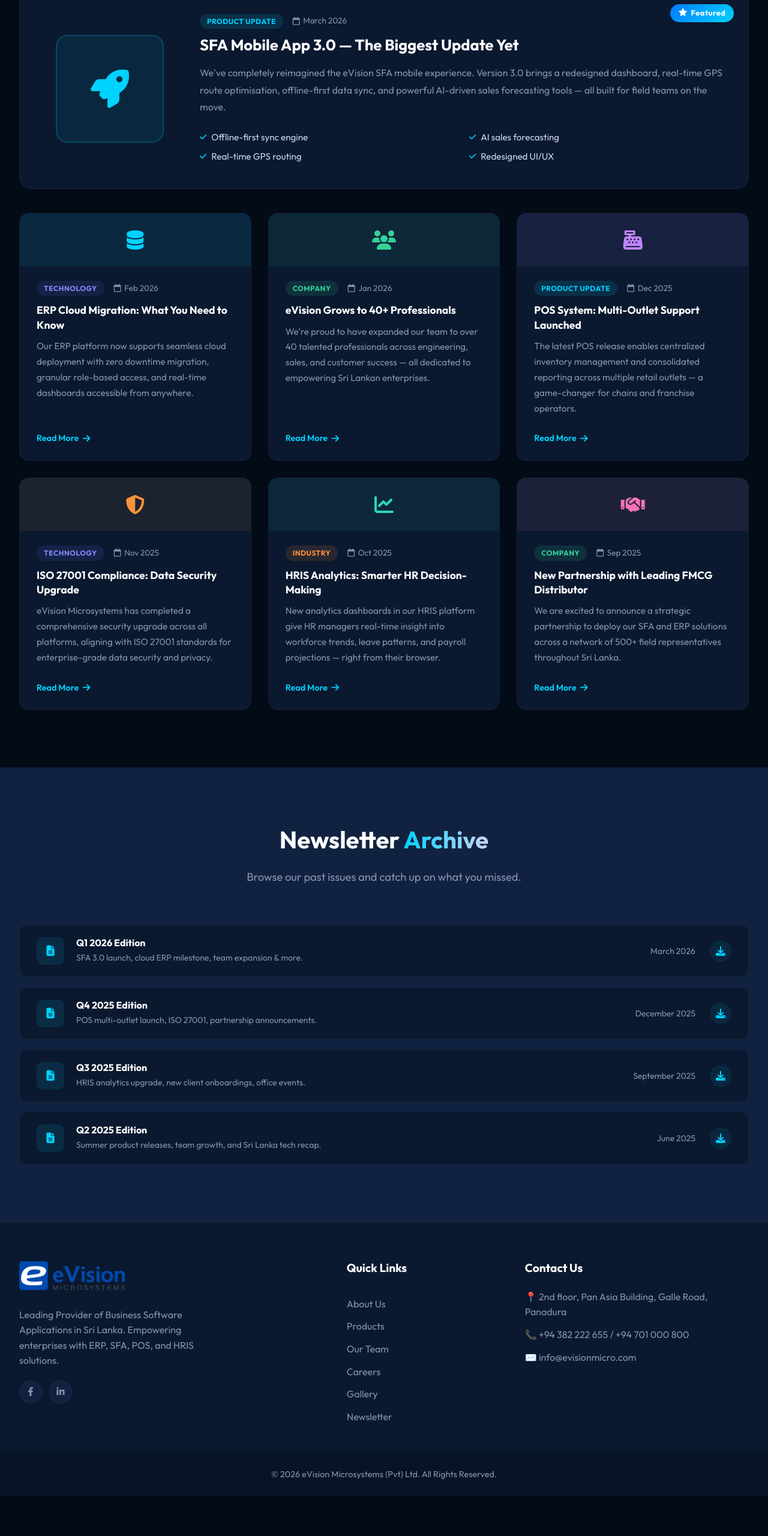
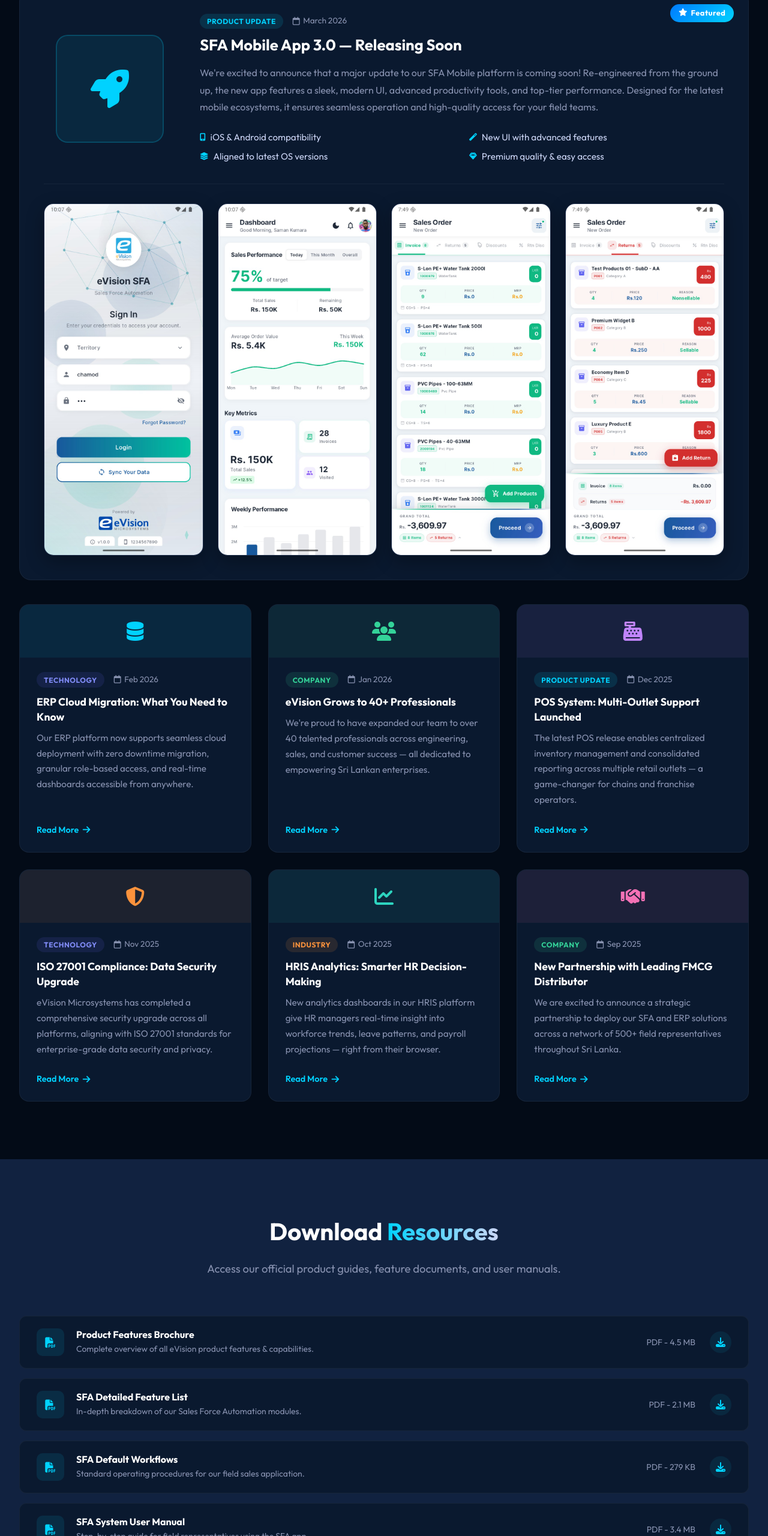
Before and after one commit to nejawittatchy/evisionmicro-web, a website built with Vite: page newsletter.html in a window 1280 px wide. Shown: the part 946-3506 px from the top of the page at 60% size. Before the commit the page ends 3439 px from the top, so only its background shows below. Built offline with nearby package versions, Linux system fonts and the light colour scheme.

Commit message:
feat: Implement new global styling, add ERP and POS system previews, include various product documents, and update site navigation and content across multiple pages.

```diff
--- a/newsletter.html
+++ b/newsletter.html
@@ -139,16 +139,32 @@
                 <span class="nl-tag nl-tag-product">Product Update</span>
                 <span class="nl-date"><i class="far fa-calendar"></i> March 2026</span>
               </div>
-              <h3>SFA Mobile App 3.0 — The Biggest Update Yet</h3>
+              <h3>SFA Mobile App 3.0 — Releasing Soon</h3>
               <p>
-                We've completely reimagined the eVision SFA mobile experience. Version 3.0 brings a redesigned dashboard, real-time GPS route optimisation, offline-first data sync, and powerful AI-driven sales forecasting tools — all built for field teams on the move.
+                We're excited to announce that a major update to our SFA Mobile platform is coming soon! Re-engineered from the ground up, the new app features a sleek, modern UI, advanced productivity tools, and top-tier performance. Designed for the latest mobile ecosystems, it ensures seamless operation and high-quality access for your field teams.
               </p>
               <div class="nl-highlights">
-                <div class="nl-highlight-item"><i class="fas fa-check"></i> Offline-first sync engine</div>
-                <div class="nl-highlight-item"><i class="fas fa-check"></i> AI sales forecasting</div>
-                <div class="nl-highlight-item"><i class="fas fa-check"></i> Real-time GPS routing</div>
-                <div class="nl-highlight-item"><i class="fas fa-check"></i> Redesigned UI/UX</div>
+                <div class="nl-highlight-item"><i class="fas fa-mobile-alt"></i> iOS & Android compatibility</div>
+                <div class="nl-highlight-item"><i class="fas fa-magic"></i> New UI with advanced features</div>
+                <div class="nl-highlight-item"><i class="fas fa-layer-group"></i> Aligned to latest OS versions</div>
+                <div class="nl-highlight-item"><i class="fas fa-gem"></i> Premium quality & easy access</div>
               </div>
+            </div>
+          </div>
+
+          <!-- New App Preview Image Grid -->
+          <div class="nl-image-grid">
+            <div class="nl-image-item">
+              <img src="src/images/new-pda/WhatsApp Image 2026-03-23 at 10.17.58.jpeg" alt="SFA App Preview 1">
+            </div>
+            <div class="nl-image-item">
+              <img src="src/images/new-pda/WhatsApp Image 2026-03-23 at 10.17.58 (1).jpeg" alt="SFA App Preview 2">
+            </div>
+            <div class="nl-image-item">
+              <img src="src/images/new-pda/WhatsApp Image 2026-03-23 at 10.17.58 (2).jpeg" alt="SFA App Preview 3">
+            </div>
+            <div class="nl-image-item">
+              <img src="src/images/new-pda/WhatsApp Image 2026-03-23 at 10.17.58 (3).jpeg" alt="SFA App Preview 4">
             </div>
           </div>
         </div>
@@ -266,59 +282,63 @@
     <section class="section-padding" style="background-color: var(--color-surface-light);">
       <div class="container">
         <div class="section-header text-center">
-          <h2 class="section-title">Newsletter <span class="highlight">Archive</span></h2>
-          <p class="section-subtitle">Browse our past issues and catch up on what you missed.</p>
+          <h2 class="section-title">Download <span class="highlight">Resources</span></h2>
+          <p class="section-subtitle">Access our official product guides, feature documents, and user manuals.</p>
         </div>
         <div class="nl-archive-list">
-          <a href="#" class="nl-archive-item">
+          <!-- Document 1 -->
+          <a href="src/documents/Product Features.pdf" class="nl-archive-item" download>
             <div class="nl-archive-left">
-              <span class="nl-archive-icon"><i class="fas fa-file-alt"></i></span>
+              <span class="nl-archive-icon"><i class="fas fa-file-pdf"></i></span>
               <div>
-                <h4>Q1 2026 Edition</h4>
-                <p>SFA 3.0 launch, cloud ERP milestone, team expansion & more.</p>
+                <h4>Product Features Brochure</h4>
+                <p>Complete overview of all eVision product features & capabilities.</p>
               </div>
             </div>
             <div class="nl-archive-right">
-              <span class="nl-archive-date">March 2026</span>
+              <span class="nl-archive-date">PDF - 4.5 MB</span>
               <span class="nl-archive-download"><i class="fas fa-download"></i></span>
             </div>
           </a>
-          <a href="#" class="nl-archive-item">
+          <!-- Document 2 -->
+          <a href="src/documents/SFA Feature Document.pdf" class="nl-archive-item" download>
             <div class="nl-archive-left">
-              <span class="nl-archive-icon"><i class="fas fa-file-alt"></i></span>
+              <span class="nl-archive-icon"><i class="fas fa-file-pdf"></i></span>
               <div>
-                <h4>Q4 2025 Edition</h4>
-                <p>POS multi-outlet launch, ISO 27001, partnership announcements.</p>
+                <h4>SFA Detailed Feature List</h4>
+                <p>In-depth breakdown of our Sales Force Automation modules.</p>
               </div>
             </div>
             <div class="nl-archive-right">
-              <span class="nl-archive-date">December 2025</span>
+              <span class="nl-archive-date">PDF - 2.1 MB</span>
               <span class="nl-archive-download"><i class="fas fa-download"></i></span>
             </div>
           </a>
-          <a href="#" class="nl-archive-item">
+          <!-- Document 3 -->
+          <a href="src/documents/SFA_Default Workflows.pdf" class="nl-archive-item" download>
             <div class="nl-archive-left">
-              <span class="nl-archive-icon"><i class="fas fa-file-alt"></i></span>
+              <span class="nl-archive-icon"><i class="fas fa-file-pdf"></i></span>
               <div>
-                <h4>Q3 2025 Edition</h4>
-                <p>HRIS analytics upgrade, new client onboardings, office events.</p>
+                <h4>SFA Default Workflows</h4>
+                <p>Standard operating procedures for our field sales application.</p>
               </div>
             </div>
             <div class="nl-archive-right">
-              <span class="nl-archive-date">September 2025</span>
+              <span class="nl-archive-date">PDF - 279 KB</span>
               <span class="nl-archive-download"><i class="fas fa-download"></i></span>
             </div>
           </a>
-          <a href="#" class="nl-archive-item">
+          <!-- Document 4 -->
+          <a href="src/documents/User Manual_SFA System.pdf" class="nl-archive-item" download>
             <div class="nl-archive-left">
-              <span class="nl-archive-icon"><i class="fas fa-file-alt"></i></span>
+              <span class="nl-archive-icon"><i class="fas fa-file-pdf"></i></span>
               <div>
-                <h4>Q2 2025 Edition</h4>
-                <p>Summer product releases, team growth, and Sri Lanka tech recap.</p>
+                <h4>SFA System User Manual</h4>
+                <p>Step-by-step guide for field representatives using the SFA app.</p>
               </div>
             </div>
             <div class="nl-archive-right">
-              <span class="nl-archive-date">June 2025</span>
+              <span class="nl-archive-date">PDF - 3.4 MB</span>
               <span class="nl-archive-download"><i class="fas fa-download"></i></span>
             </div>
           </a>
--- a/src/style.css
+++ b/src/style.css
@@ -2085,3 +2085,42 @@
     animation: none !important;
   }
 }
+
+/* Newsletter Image Grid for App Previews */
+.nl-image-grid {
+  display: grid;
+  grid-template-columns: repeat(auto-fit, minmax(200px, 1fr));
+  gap: 1.5rem;
+  margin-top: 2rem;
+  padding-top: 2rem;
+  border-top: 1px solid var(--color-border);
+}
+
+.nl-image-item {
+  border-radius: 16px;
+  overflow: hidden;
+  box-shadow: 0 10px 30px rgba(0, 0, 0, 0.3);
+  transition: all 0.4s cubic-bezier(0.175, 0.885, 0.32, 1.275);
+  background: var(--color-surface-light);
+  border: 1px solid var(--color-border);
+}
+
+.nl-image-item:hover {
+  transform: translateY(-10px) scale(1.03);
+  border-color: var(--color-primary);
+  box-shadow: 0 20px 40px rgba(0, 210, 255, 0.2);
+}
+
+.nl-image-item img {
+  width: 100%;
+  height: auto;
+  display: block;
+  object-fit: contain;
+}
+
+@media (max-width: 600px) {
+  .nl-image-grid {
+    grid-template-columns: repeat(2, 1fr);
+    gap: 1rem;
+  }
+}
```
Also changed, not shown: erp.html (+45 -7 lines), gallery.html (+2 -2 lines), hris.html (+8 -1 lines), pos.html (+40 -7 lines), sfa.html (+6 -0 lines), src/images/erp/dashboard.jpeg (added), src/images/erp/listview.jpeg (added), src/images/erp/login.jpeg (added), src/images/pos/image (1).png (added), src/images/pos/login.png (added), 4 other files.
